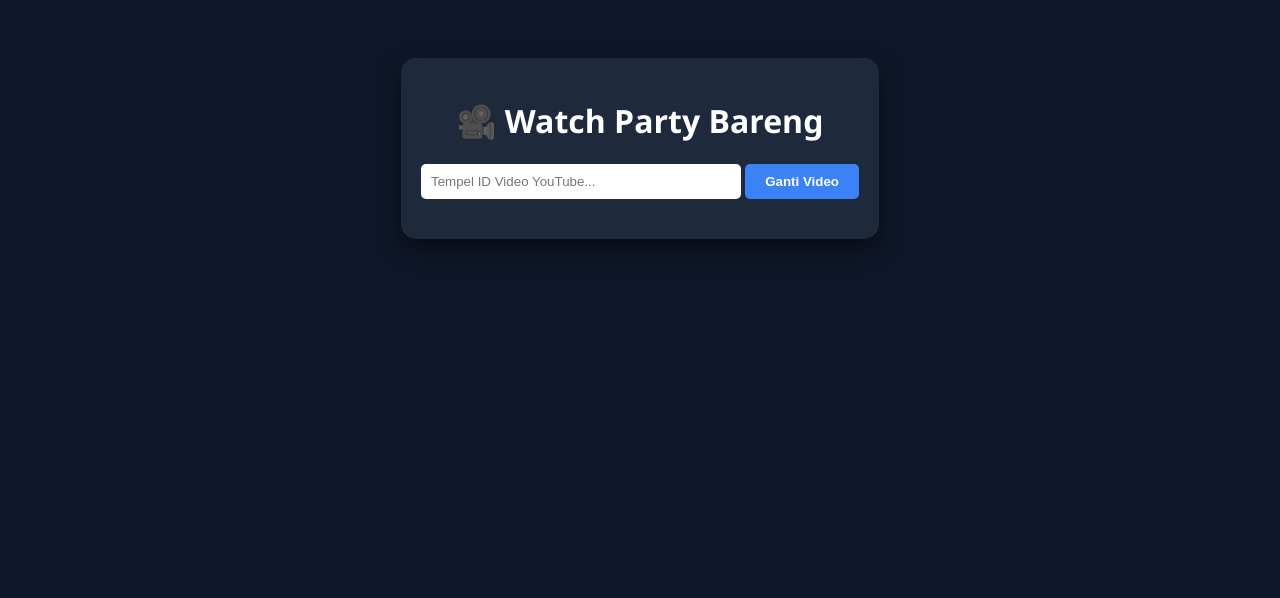
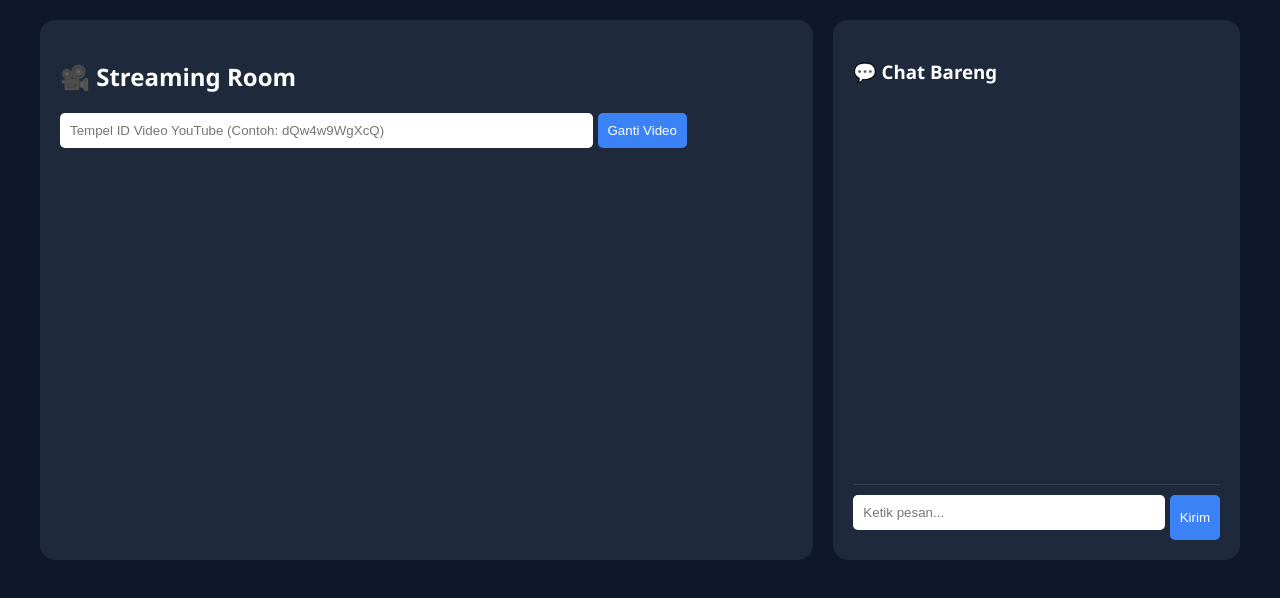
Before and after one commit to mochmaulana347/Nontonbareng, a website: page index.html in a window 1280 px wide. Drawn offline with nearby package versions, Linux system fonts and the light colour scheme; no server answers.

Commit message:
Update index.html

```diff
--- a/index.html
+++ b/index.html
@@ -1,40 +1,60 @@
 <!DOCTYPE html>
 <html>
 <head>
-    <title>Watch Party</title>
+    <title>Watch Party + Chat</title>
     <script src="/socket.io/socket.io.js"></script>
     <style>
-        body { background: #0f172a; color: white; font-family: 'Segoe UI', sans-serif; display: flex; flex-direction: column; align-items: center; }
-        .container { margin-top: 50px; text-align: center; background: #1e293b; padding: 20px; border-radius: 15px; box-shadow: 0 10px 25px rgba(0,0,0,0.5); }
-        input { padding: 10px; border-radius: 5px; border: none; width: 300px; }
-        button { padding: 10px 20px; border-radius: 5px; background: #3b82f6; color: white; border: none; cursor: pointer; font-weight: bold; }
-        #player { margin-top: 20px; border-radius: 10px; overflow: hidden; }
+        body { background: #0f172a; color: white; font-family: 'Segoe UI', sans-serif; margin: 0; padding: 20px; display: flex; justify-content: center; }
+        .main-layout { display: flex; gap: 20px; max-width: 1200px; width: 100%; }
+
+        /* Bagian Video */
+        .video-section { flex: 2; background: #1e293b; padding: 20px; border-radius: 15px; }
+        input { padding: 10px; border-radius: 5px; border: none; width: 70%; margin-bottom: 10px; }
+        button { padding: 10px; border-radius: 5px; background: #3b82f6; color: white; border: none; cursor: pointer; }
+
+        /* Bagian Chat */
+        .chat-section { flex: 1; background: #1e293b; padding: 20px; border-radius: 15px; display: flex; flex-direction: column; height: 500px; }
+        #chat-box { flex: 1; overflow-y: auto; margin-bottom: 10px; border-bottom: 1px solid #334155; padding-right: 5px; }
+        .msg { margin-bottom: 8px; font-size: 14px; background: #334155; padding: 8px; border-radius: 8px; width: fit-content; }
+        .msg b { color: #60a5fa; }
     </style>
 </head>
 <body>
-    <div class="container">
-        <h1>🎥 Watch Party Bareng</h1>
-        <input type="text" id="urlInput" placeholder="Tempel ID Video YouTube...">
-        <button onclick="changeVideo()">Ganti Video</button>
-        <div id="player"></div>
+    <div class="main-layout">
+        <div class="video-section">
+            <h2>🎥 Streaming Room</h2>
+            <input type="text" id="urlInput" placeholder="Tempel ID Video YouTube (Contoh: dQw4w9WgXcQ)">
+            <button onclick="changeVideo()">Ganti Video</button>
+            <div id="player"></div>
+        </div>
+
+        <div class="chat-section">
+            <h3>💬 Chat Bareng</h3>
+            <div id="chat-box"></div>
+            <div style="display: flex; gap: 5px;">
+                <input type="text" id="chatInput" placeholder="Ketik pesan..." style="width: 100%;">
+                <button onclick="sendChat()">Kirim</button>
+            </div>
+        </div>
     </div>
 
     <script>
         const socket = io();
         let player, isSyncing = false;
 
-        // API Youtube
+        // Load YouTube API
         var tag = document.createElement('script');
         tag.src = "https://www.youtube.com/iframe_api";
         document.body.appendChild(tag);
 
         function onYouTubeIframeAPIReady() {
             player = new YT.Player('player', {
-                height: '360', width: '640', videoId: 'dQw4w9WgXcQ',
+                height: '360', width: '100%', videoId: 'dQw4w9WgXcQ',
                 events: { 'onStateChange': onPlayerStateChange }
             });
         }
 
+        // Kontrol Video
         function onPlayerStateChange(event) {
             if (isSyncing) return;
             const time = player.getCurrentTime();
@@ -44,10 +64,27 @@
 
         function changeVideo() {
             const vid = document.getElementById('urlInput').value;
+            if(!vid) return;
             socket.emit('video-control', { action: 'change', vid });
             player.loadVideoById(vid);
         }
 
+        // Fitur Chat
+        function sendChat() {
+            const msg = document.getElementById('chatInput').value;
+            if(!msg) return;
+            socket.emit('new-message', msg); // Kirim pesan ke server
+            addMessage("Kamu", msg); // Munculkan di layar sendiri
+            document.getElementById('chatInput').value = "";
+        }
+
+        function addMessage(user, text) {
+            const box = document.getElementById('chat-box');
+            box.innerHTML += `<div class="msg"><b>${user}:</b> ${text}</div>`;
+            box.scrollTop = box.scrollHeight;
+        }
+
+        // Menerima Sinyal dari Server
         socket.on('video-control', (data) => {
             isSyncing = true;
             if (data.action === 'play') { player.seekTo(data.time); player.playVideo(); }
@@ -55,6 +92,15 @@
             if (data.action === 'change') player.loadVideoById(data.vid);
             setTimeout(() => isSyncing = false, 600);
         });
+
+        socket.on('chat-receive', (msg) => {
+            addMessage("Dia", msg);
+        });
+
+        // Kirim chat kalau tekan Enter
+        document.getElementById('chatInput').addEventListener("keyup", (e) => {
+            if (e.key === "Enter") sendChat();
+        });
     </script>
 </body>
 </html>
```
